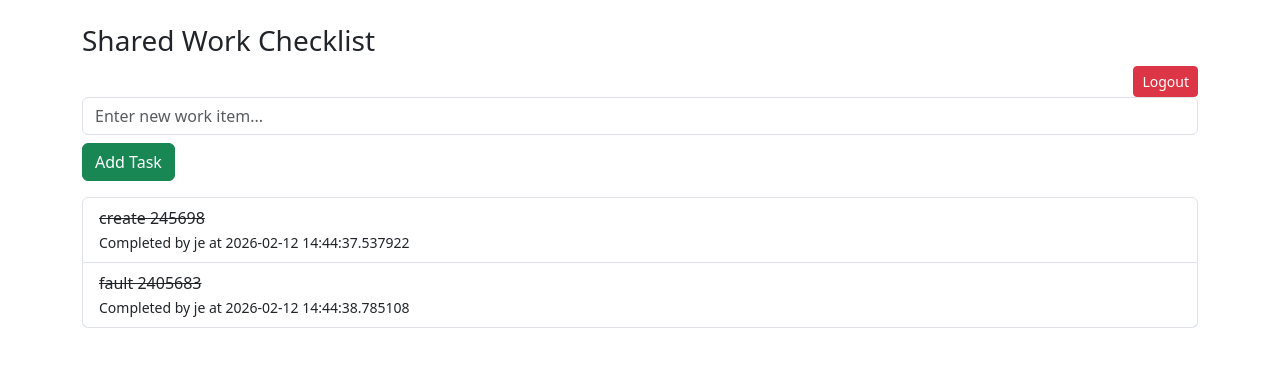
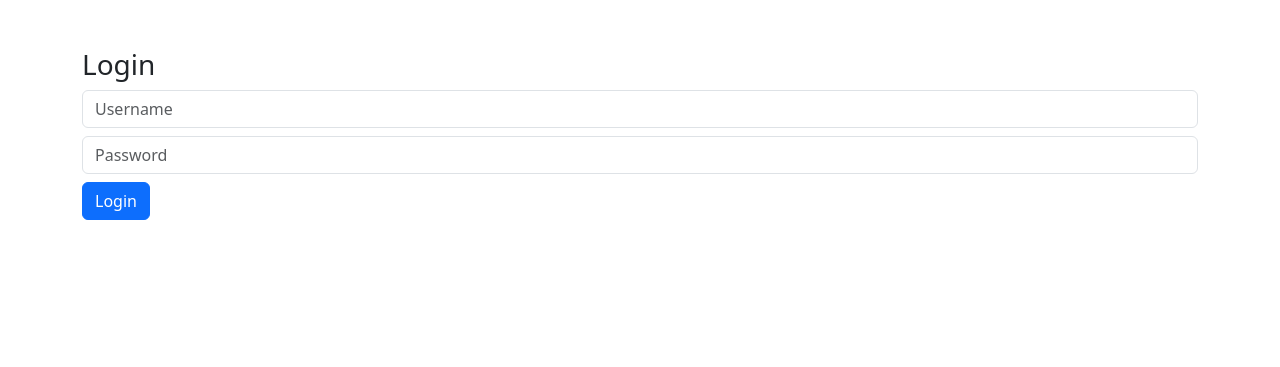
Before and after one commit to imranzahid3/checklist-app, a Flask app: page / in a window 1280 px wide. Shown: the top 367 px of the page. Run offline with Flask 3, Linux system fonts and the light colour scheme; a user stored in the database is signed in.

Commit message:
Add files via upload

```diff
--- a/app.py
+++ b/app.py
@@ -1,93 +1,112 @@
-from flask import Flask, render_template, redirect, url_for, request
+from flask import Flask, render_template, request, redirect, url_for, session
 from flask_sqlalchemy import SQLAlchemy
-from flask_login import LoginManager, UserMixin, login_user, login_required, logout_user, current_user
-from datetime import datetime
 import os
 
 app = Flask(__name__)
-app.config['SECRET_KEY'] = 'checklist-secret-2026-xyz'
+app.config['SECRET_KEY'] = 'bsnl-sector62-secret-key'
 app.config['SQLALCHEMY_DATABASE_URI'] = 'sqlite:///database.db'
 app.config['SQLALCHEMY_TRACK_MODIFICATIONS'] = False
 
 db = SQLAlchemy(app)
-login_manager = LoginManager()
-login_manager.init_app(app)
-login_manager.login_view = "login"
 
+# -------------------
+# MODELS
+# -------------------
 
-# ------------------ MODELS ------------------
-
-class User(UserMixin, db.Model):
+class User(db.Model):
     id = db.Column(db.Integer, primary_key=True)
-    username = db.Column(db.String(50), unique=True)
-    password = db.Column(db.String(100))
-
+    username = db.Column(db.String(100), nullable=False)
+    password = db.Column(db.String(100), nullable=False)
 
 class Task(db.Model):
     id = db.Column(db.Integer, primary_key=True)
-    description = db.Column(db.String(300))
-    status = db.Column(db.String(20), default="Pending")
-    created_at = db.Column(db.DateTime, default=datetime.utcnow)
-    completed_at = db.Column(db.DateTime)
-    completed_by = db.Column(db.String(50))
+    name = db.Column(db.String(200), nullable=False)
+    description = db.Column(db.Text, nullable=True)
+    priority = db.Column(db.String(50), nullable=False)
+    deadline = db.Column(db.String(100), nullable=True)
+    remarks = db.Column(db.Text, nullable=True)
+    completed = db.Column(db.Boolean, default=False)
 
-
-@login_manager.user_loader
-def load_user(user_id):
-    return User.query.get(int(user_id))
-
-
-# ------------------ ROUTES ------------------
-
-@app.route("/login", methods=["GET", "POST"])
-def login():
-    if request.method == "POST":
-        user = User.query.filter_by(username=request.form["username"]).first()
-        if user and user.password == request.form["password"]:
-            login_user(user)
-            return redirect(url_for("dashboard"))
-    return render_template("login.html")
-
-
-@app.route("/logout")
-@login_required
-def logout():
-    logout_user()
-    return redirect(url_for("login"))
-
-
-@app.route("/", methods=["GET", "POST"])
-@login_required
-def dashboard():
-    if request.method == "POST":
-        new_task = Task(description=request.form["task"])
-        db.session.add(new_task)
-        db.session.commit()
-        return redirect(url_for("dashboard"))
-
-    tasks = Task.query.order_by(Task.created_at.desc()).all()
-    return render_template("dashboard.html", tasks=tasks)
-
-
-@app.route("/complete/<int:task_id>")
-@login_required
-def complete(task_id):
-    task = Task.query.get(task_id)
-    task.status = "Done"
-    task.completed_at = datetime.utcnow()
-    task.completed_by = current_user.username
-    db.session.commit()
-    return redirect(url_for("dashboard"))
-
-
-# ------------------ INIT ------------------
+# -------------------
+# INITIAL SETUP
+# -------------------
 
 with app.app_context():
     db.create_all()
 
-    if not User.query.filter_by(username="admin").first():
-        admin = User(username="admin", password="admin123")
-        je = User(username="je", password="je123")
-        db.session.add(admin)
-        db.session.add(je)
+    if not User.query.filter_by(username="BBM Sector-62").first():
+        user1 = User(username="BBM Sector-62", password="bbm123")
+        user2 = User(username="JE Sector-62", password="je123")
+        db.session.add(user1)
+        db.session.add(user2)
         db.session.commit()
+
+# -------------------
+# ROUTES
+# -------------------
+
+@app.route('/', methods=['GET', 'POST'])
+def login():
+    if request.method == 'POST':
+        username = request.form['username']
+        password = request.form['password']
+
+        user = User.query.filter_by(username=username, password=password).first()
+
+        if user:
+            session['user'] = user.username
+            return redirect(url_for('dashboard'))
+        else:
+            return "Invalid Credentials"
+
+    return render_template('login.html')
+
+
+@app.route('/dashboard', methods=['GET', 'POST'])
+def dashboard():
+    if 'user' not in session:
+        return redirect(url_for('login'))
+
+    if request.method == 'POST':
+        name = request.form['name']
+        description = request.form['description']
+        priority = request.form['priority']
+        deadline = request.form['deadline']
+        remarks = request.form['remarks']
+
+        new_task = Task(
+            name=name,
+            description=description,
+            priority=priority,
+            deadline=deadline,
+            remarks=remarks
+        )
+        db.session.add(new_task)
+        db.session.commit()
+
+        return redirect(url_for('dashboard'))
+
+    pending_tasks = Task.query.filter_by(completed=False).all()
+    completed_tasks = Task.query.filter_by(completed=True).all()
+
+    return render_template(
+        'dashboard.html',
+        pending_tasks=pending_tasks,
+        completed_tasks=completed_tasks
+    )
+
+
+@app.route('/complete/<int:id>')
+def complete_task(id):
+    task = Task.query.get(id)
+    task.completed = True
+    db.session.commit()
+    return redirect(url_for('dashboard'))
+
+
+@app.route('/logout')
+def logout():
+    session.pop('user', None)
+    return redirect(url_for('login'))
+if __name__ == "__main__":
+    app.run(debug=True)
--- a/templates/dashboard.html
+++ b/templates/dashboard.html
@@ -1,37 +1,140 @@
 <!DOCTYPE html>
 <html>
 <head>
-    <title>Checklist Dashboard</title>
-    <link href="https://cdn.jsdelivr.net/npm/bootstrap@5.3.0/dist/css/bootstrap.min.css" rel="stylesheet">
+    <title>BSNL Sector-62 Dashboard</title>
+
+    <style>
+        body {
+            font-family: Arial, sans-serif;
+            background-color: #f4f6f9;
+            margin: 20px;
+        }
+
+        h1 {
+            color: #003366;
+            text-align: center;
+        }
+
+        h2 {
+            color: #003366;
+            margin-top: 30px;
+        }
+
+        .header {
+            text-align: center;
+            margin-bottom: 20px;
+        }
+
+        .task-form {
+            background: white;
+            padding: 20px;
+            border-radius: 8px;
+            box-shadow: 0 0 10px rgba(0,0,0,0.1);
+        }
+
+        input, textarea, select {
+            width: 100%;
+            padding: 8px;
+            margin-bottom: 10px;
+        }
+
+        button {
+            background-color: #003366;
+            color: white;
+            padding: 8px 15px;
+            border: none;
+            border-radius: 5px;
+        }
+
+        button:hover {
+            background-color: #0055aa;
+        }
+
+        .task-card {
+            background: white;
+            padding: 15px;
+            margin-bottom: 10px;
+            border-left: 5px solid #003366;
+            border-radius: 6px;
+            box-shadow: 0 0 5px rgba(0,0,0,0.05);
+        }
+
+        .priority-critical {
+            border-left: 5px solid red;
+        }
+
+        .priority-urgent {
+            border-left: 5px solid orange;
+        }
+
+        .priority-noncritical {
+            border-left: 5px solid green;
+        }
+
+        .logout {
+            float: right;
+        }
+    </style>
 </head>
-<body class="container mt-4">
+<body>
 
-<h3>Shared Work Checklist</h3>
-<a href="/logout" class="btn btn-danger btn-sm float-end">Logout</a>
+<div class="header">
+    <img src="{{ url_for('static', filename='logo.png') }}" width="100">
+    <h1>BSNL Sector-62 Sub Division Dashboard</h1>
+</div>
 
-<form method="POST" class="mb-3">
-    <input type="text" name="task" class="form-control" placeholder="Enter new work item..." required>
-    <button class="btn btn-success mt-2">Add Task</button>
-</form>
+<a href="/logout" class="logout">Logout</a>
 
-<ul class="list-group">
-    {% for task in tasks %}
-        <li class="list-group-item d-flex justify-content-between align-items-center">
-            <div>
-                {% if task.status == "Done" %}
-                    <strike>{{ task.description }}</strike><br>
-                    <small>Completed by {{ task.completed_by }} at {{ task.completed_at }}</small>
-                {% else %}
-                    {{ task.description }}
-                {% endif %}
-            </div>
+<div class="task-form">
+    <h2>Add New Task</h2>
 
-            {% if task.status == "Pending" %}
-                <a href="/complete/{{ task.id }}" class="btn btn-sm btn-success">✔</a>
-            {% endif %}
-        </li>
-    {% endfor %}
-</ul>
+    <form method="POST">
+        <input type="text" name="name" placeholder="Task Name" required>
+
+        <textarea name="description" placeholder="Task Description"></textarea>
+
+        <select name="priority" required>
+            <option value="Non-Critical">Non-Critical</option>
+            <option value="Urgent">Urgent</option>
+            <option value="Critical">Critical</option>
+        </select>
+
+        <input type="text" name="deadline" placeholder="Deadline (if any)">
+
+        <textarea name="remarks" placeholder="Remarks"></textarea>
+
+        <button type="submit">Add Task</button>
+    </form>
+</div>
+
+<h2>Pending Tasks</h2>
+
+{% for task in pending_tasks %}
+<div class="task-card
+{% if task.priority == 'Critical' %}priority-critical
+{% elif task.priority == 'Urgent' %}priority-urgent
+{% else %}priority-noncritical
+{% endif %}">
+    <strong>{{ task.name }}</strong><br>
+    Description: {{ task.description }}<br>
+    Priority: {{ task.priority }}<br>
+    Deadline: {{ task.deadline }}<br>
+    Remarks: {{ task.remarks }}<br><br>
+    <a href="/complete/{{ task.id }}"><button>Mark Completed</button></a>
+</div>
+{% endfor %}
+
+<h2>Completed Tasks</h2>
+
+{% for task in completed_tasks %}
+<div class="task-card">
+    <strong>{{ task.name }}</strong><br>
+    Description: {{ task.description }}<br>
+    Priority: {{ task.priority }}<br>
+    Deadline: {{ task.deadline }}<br>
+    Remarks: {{ task.remarks }}
+</div>
+{% endfor %}
 
 </body>
 </html>
```
Also changed, not shown: instance/database.db, static/logo.png (added).
